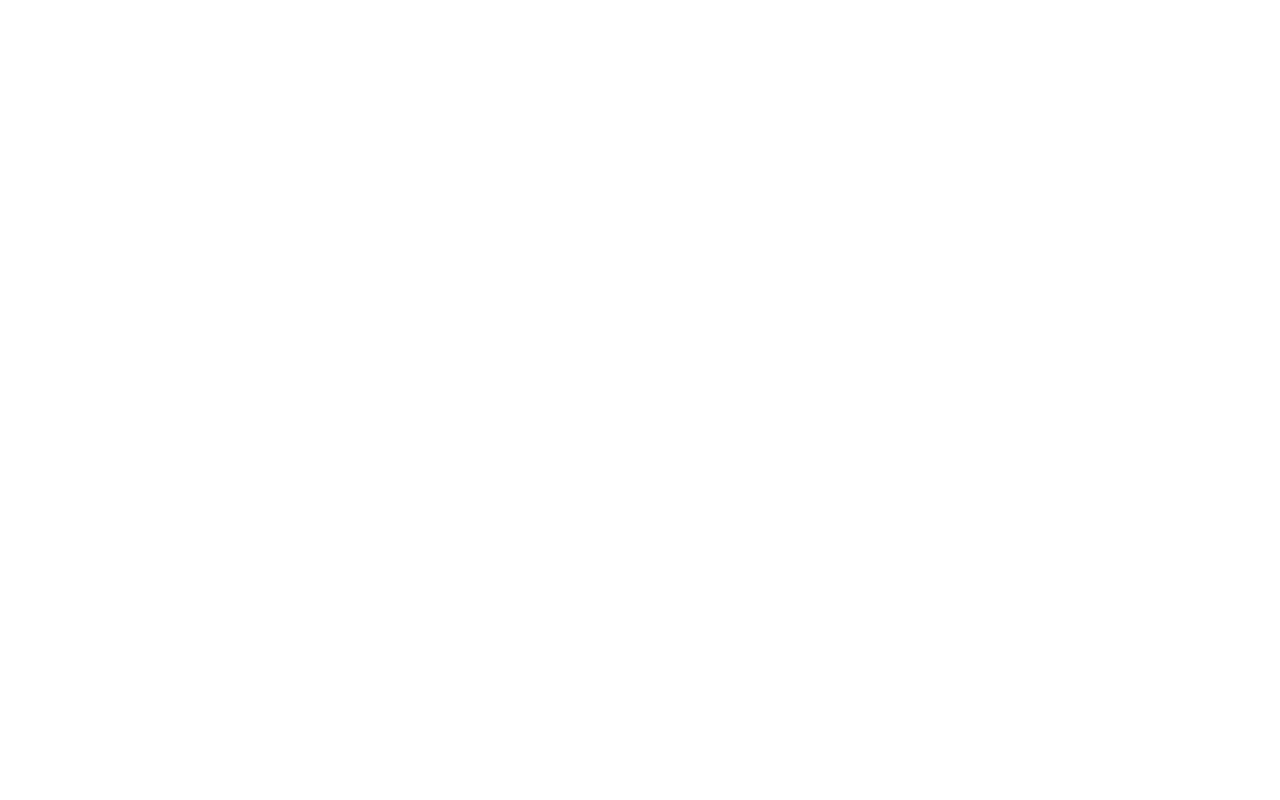
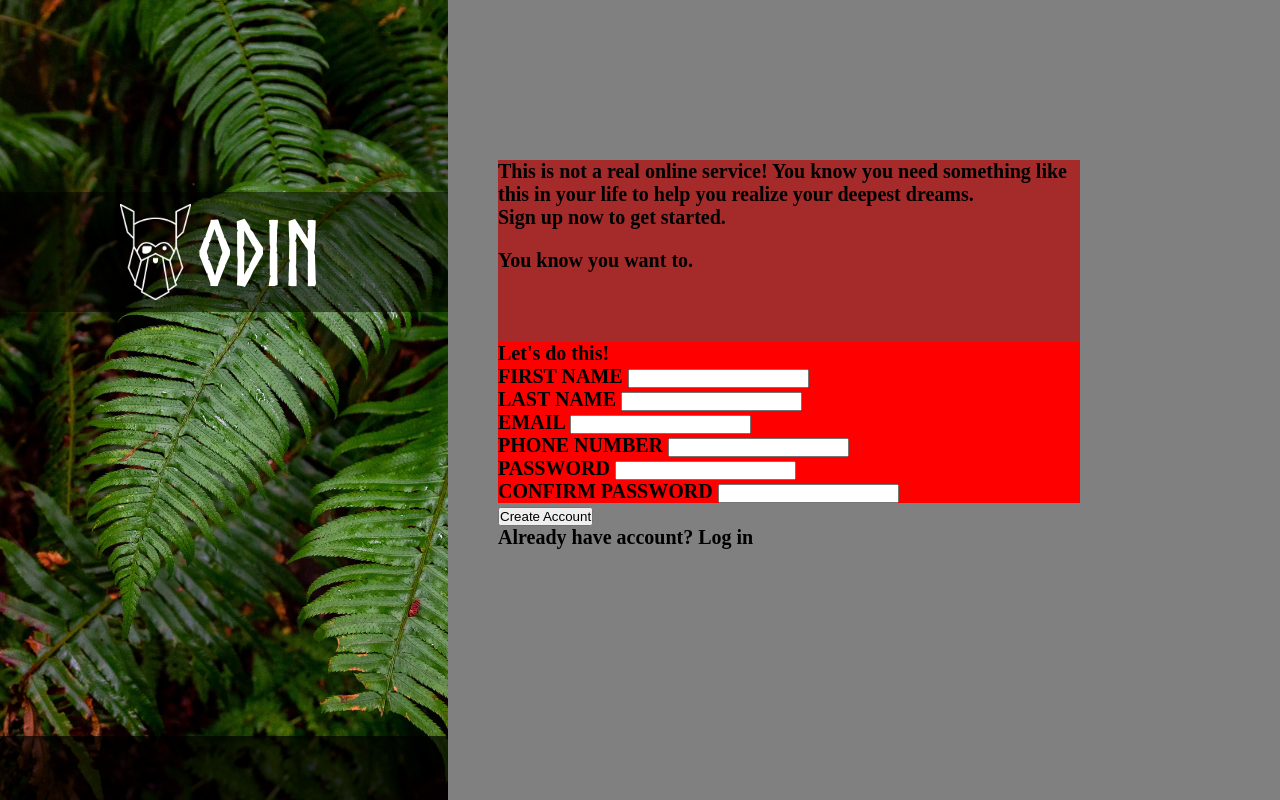
Before and after one commit to vinhbt241/odin-sign-up-form, a plain HTML site: page index.html in a window 1280 px wide. Drawn offline with Linux system fonts and the light colour scheme.

Commit message:
Layout basic frame

```diff
--- a/index.html
+++ b/index.html
@@ -8,6 +8,55 @@
   <link rel="stylesheet" href="style.css">
 </head>
 <body>
+  <div class="container-left">
+    <div class="container-logo">
+      <img src="reference/odin-lined.png" alt="Odin Logo" id="odin-logo">
+      <p id="logo-line">ODIN</p>
+    </div>
 
+    <div class="photographer">
+
+    </div>
+  </div>
+  <div class="container-right">
+    <div class="content">
+      <div class="advertise">
+        <p>This is not a real online service! You know you need something like this in your life to help you realize your deepest dreams.</p>
+        <p>Sign up now to get started.</p>
+        <p id="get-line">You know you want to.</p>
+      </div>
+      <form class="sign-up">
+        <p>Let's do this!</p>
+        <div class="container-input">
+          <label for="first-name">FIRST NAME</label>
+          <input type="text" id="first-name">
+        </div>
+        <div class="container-input">
+          <label for="last-name">LAST NAME</label>
+          <input type="text" id="last-name">
+        </div>
+        <div class="container-input">
+          <label for="email">EMAIL</label>
+          <input type="email" id="email">
+        </div>
+        <div class="container-input">
+          <label for="phone-number">PHONE NUMBER</label>
+          <input type="tel" id="phone-number">
+        </div>
+        <div class="container-input">
+          <label for="pwd">PASSWORD</label>
+          <input type="password" id="pwd">
+        </div>
+        <div class="container-input">
+          <label for="confirm-pwd">CONFIRM PASSWORD</label>
+          <input type="password" id="confirm-pwd">
+        </div>
+      </form>
+      <div class="container-login">
+        <button id="create-account">Create Account</button>
+        <p>Already have account? Log in</p>
+      </div>
+    </div>
+  </div>
 </body>
 </html>
--- a/style.css
+++ b/style.css
@@ -0,0 +1,85 @@
+@font-face {
+  font-family: Norse-Bold;
+  src: url(reference/Norse-Bold.otf);
+}
+
+* {
+  margin: 0;
+  padding: 0;
+}
+
+body {
+  box-sizing: border-box;
+  height: 100vh;
+  width: 100vw;
+  display: flex;
+  font-size: 20px;
+  font-weight: bold;
+}
+
+.container-left {
+  background-image: url("reference/background-img.avif");
+  background-size: cover;
+  height: 100%;
+  width: 35%;
+  display: flex;
+  flex-direction: column;
+  position: relative;
+}
+
+.container-right {
+  background-color: grey;
+  height: 100%;
+  width: 65%;
+}
+
+.container-logo {
+  background-color: rgba(0, 0, 0, 0.5);
+  color: white;
+  height: 15vh;
+  margin-top: 24vh;
+  display: flex;
+  justify-content: center;
+  align-items: center;
+}
+
+#odin-logo {
+  height: 80%;
+}
+
+#logo-line {
+  font-size: 90px;
+  font-family: Norse-Bold;
+  transform: scale(0.9, 1);
+}
+
+.photographer {
+  background-color: black;
+  opacity: 0.7;
+  width: 100%;
+  height: 8vh;
+  position: absolute;
+  bottom: 0;
+}
+
+.content {
+  margin-top: 20vh;
+  padding-left: 50px;
+  display: flex;
+  flex-direction: column;
+  width: 70%;
+}
+
+.advertise {
+  background-color: brown;
+}
+
+#get-line {
+  margin-top: 20px;
+  margin-bottom: 70px;;
+}
+
+.sign-up {
+  background-color: red;
+
+}
```
